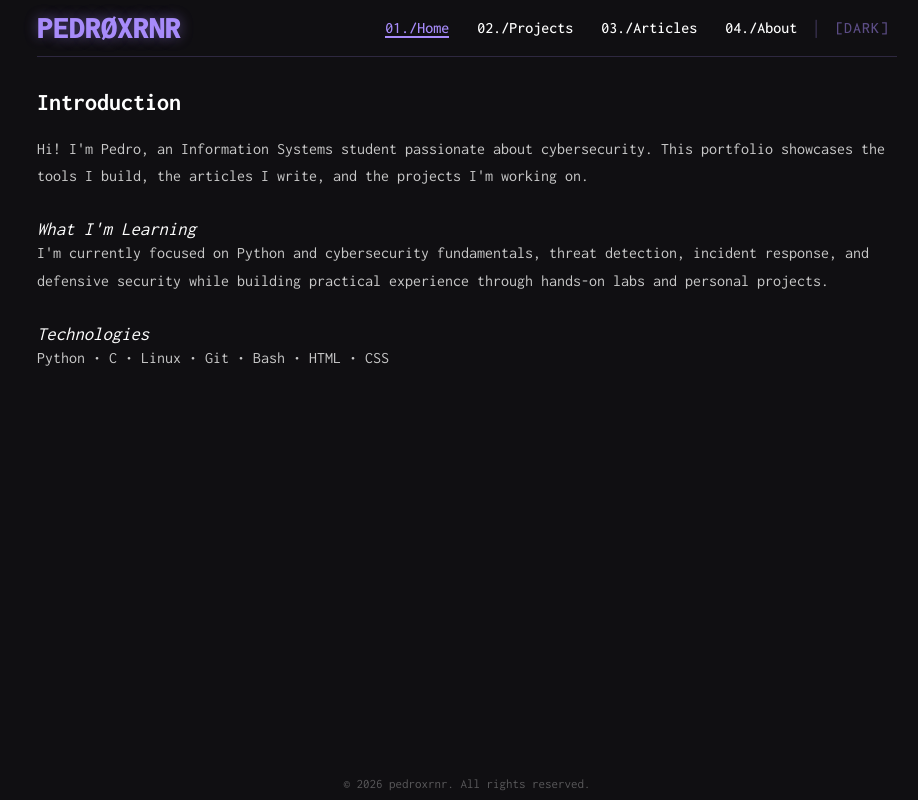
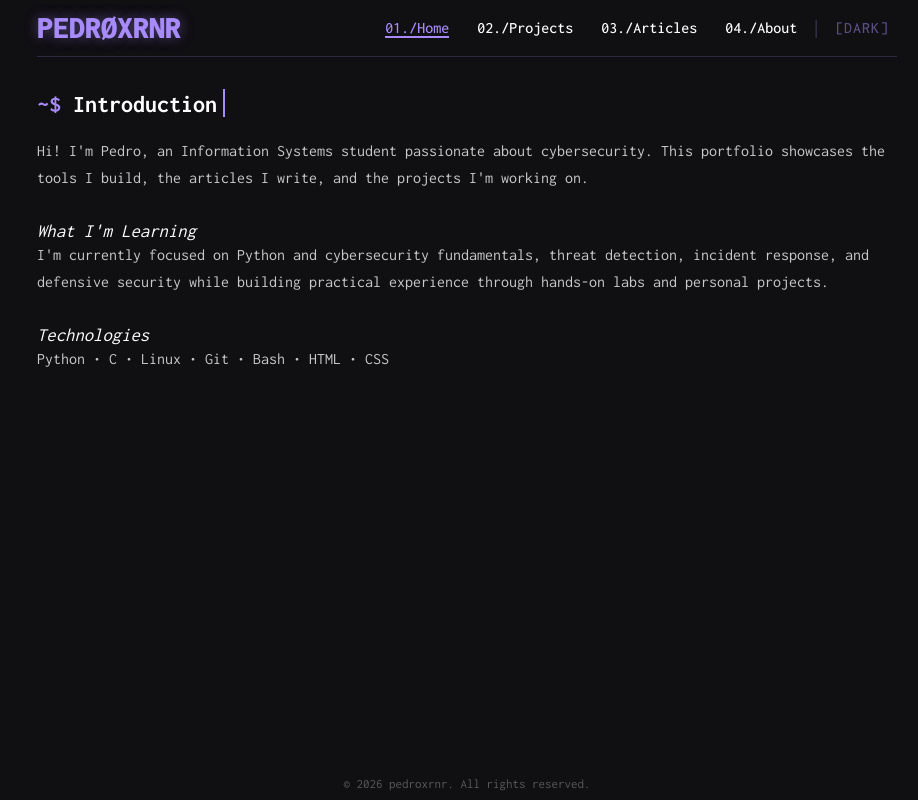
Before and after one commit to pedroxrnr/pedroxrnr.space, a React (Vite) app: page / in a window 1280 px wide. Shown: the whole page, without its empty margins (173-1091 px from the left). Built offline with nearby package versions, Linux system fonts and the light colour scheme.

Commit message:
feat(pages): add ~$ prompts and dynamic document titles

```diff
--- /dev/null
+++ b/src/hooks/useDocumentTitle.js
@@ -0,0 +1,7 @@
+import { useEffect } from 'react'
+
+export default function useDocumentTitle(title) {
+  useEffect(() => {
+    document.title = title ? `${title} | PEDRØXRNR` : 'PEDRØXRNR'
+  }, [title])
+}
--- a/src/pages/About.jsx
+++ b/src/pages/About.jsx
@@ -1,7 +1,11 @@
+import useDocumentTitle from '../hooks/useDocumentTitle'
+
 export default function About() {
+  useDocumentTitle('About')
+
   return (
     <section className="content">
-      <h2>About</h2>
+      <h2><span className="prompt">~$</span> About</h2>
 
       <p>This page is under construction.</p>
     </section>
--- a/src/pages/Articles.jsx
+++ b/src/pages/Articles.jsx
@@ -1,7 +1,11 @@
+import useDocumentTitle from '../hooks/useDocumentTitle'
+
 export default function Articles() {
+  useDocumentTitle('Articles')
+
   return (
     <section className="content">
-      <h2>Articles</h2>
+      <h2><span className="prompt">~$</span> Articles</h2>
 
       <p>This page is under construction.</p>
     </section>
--- a/src/pages/Home.jsx
+++ b/src/pages/Home.jsx
@@ -1,7 +1,11 @@
+import useDocumentTitle from '../hooks/useDocumentTitle'
+
 export default function Home() {
+  useDocumentTitle('Home')
+
   return (
     <section className="content">
-      <h2>Introduction</h2>
+      <h2><span className="prompt">~$</span> Introduction</h2>
 
       <p>
         Hi! I'm Pedro, an Information Systems student passionate about cybersecurity.
--- a/src/pages/Projects.jsx
+++ b/src/pages/Projects.jsx
@@ -1,7 +1,11 @@
+import useDocumentTitle from '../hooks/useDocumentTitle'
+
 export default function Projects() {
+  useDocumentTitle('Projects')
+
   return (
     <section className="content">
-      <h2>Projects</h2>
+      <h2><span className="prompt">~$</span> Projects</h2>
 
       <p>This page is under construction.</p>
     </section>
--- a/src/style.css
+++ b/src/style.css
@@ -1,7 +1,9 @@
 :root {
+  color-scheme: dark;
   --bg: #100F12;
   --accent: #A78BFA;
   --text: #ffffff;
+  --muted: #C9C9C9;
 }
 
 ::selection {
@@ -194,6 +196,27 @@ main {
   margin-bottom: 20px;
 }
 
+.content h2::after {
+  content: "";
+  display: inline-block;
+  width: 2px;
+  height: 1.15em;
+  background: var(--accent);
+  vertical-align: text-bottom;
+  margin-left: 6px;
+  animation: blinkPipe 1s step-end infinite;
+}
+
+@keyframes blinkPipe {
+  50% {
+    opacity: 0;
+  }
+}
+
+.content h2 .prompt {
+  color: var(--accent);
+}
+
 .content h3 {
   margin-top: 30px;
   font-weight: 400;
@@ -202,7 +225,7 @@ main {
 
 .content p {
   line-height: 1.7;
-  color: #C9C9C9;
+  color: var(--muted);
 }
 
 .footer {
```
